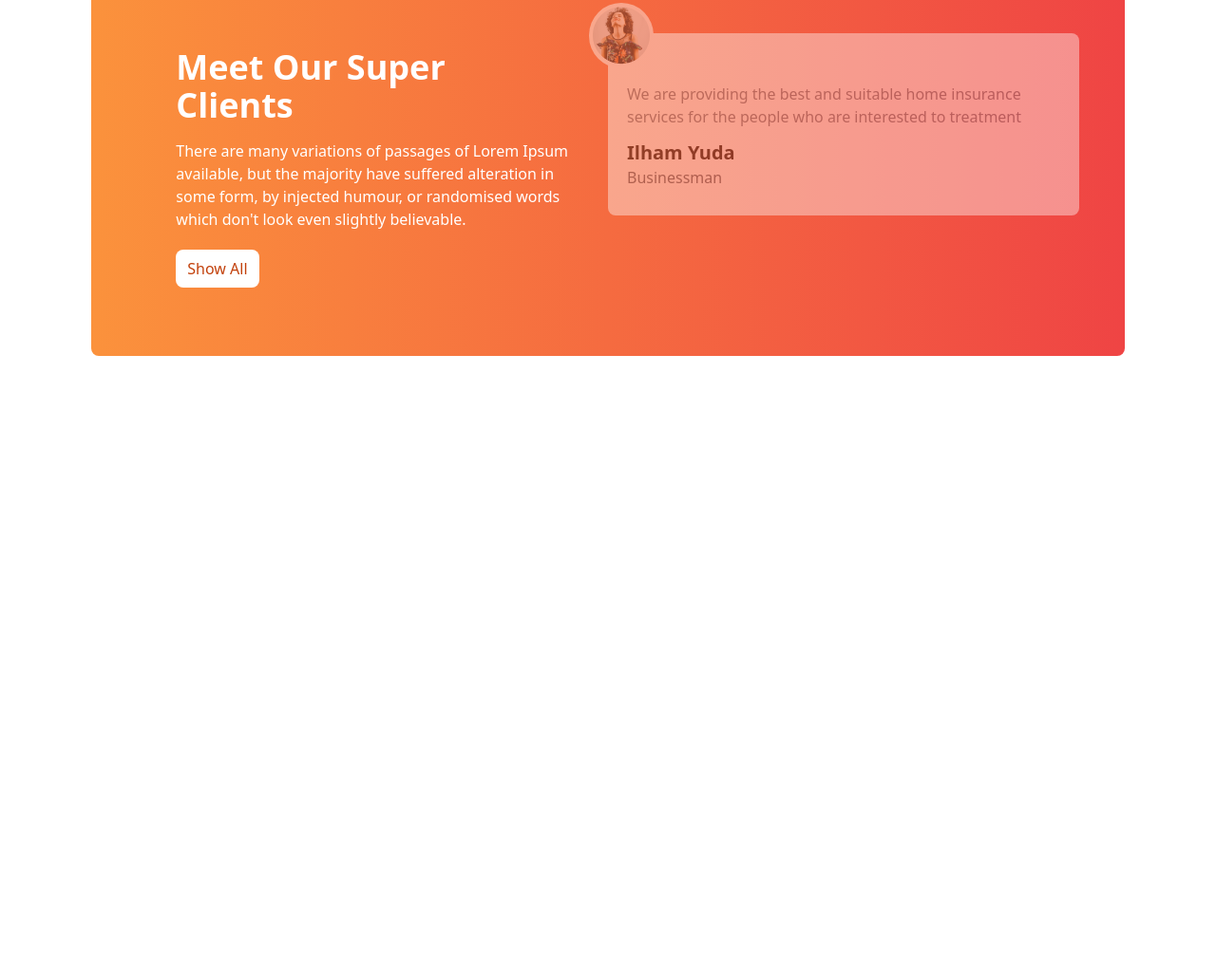
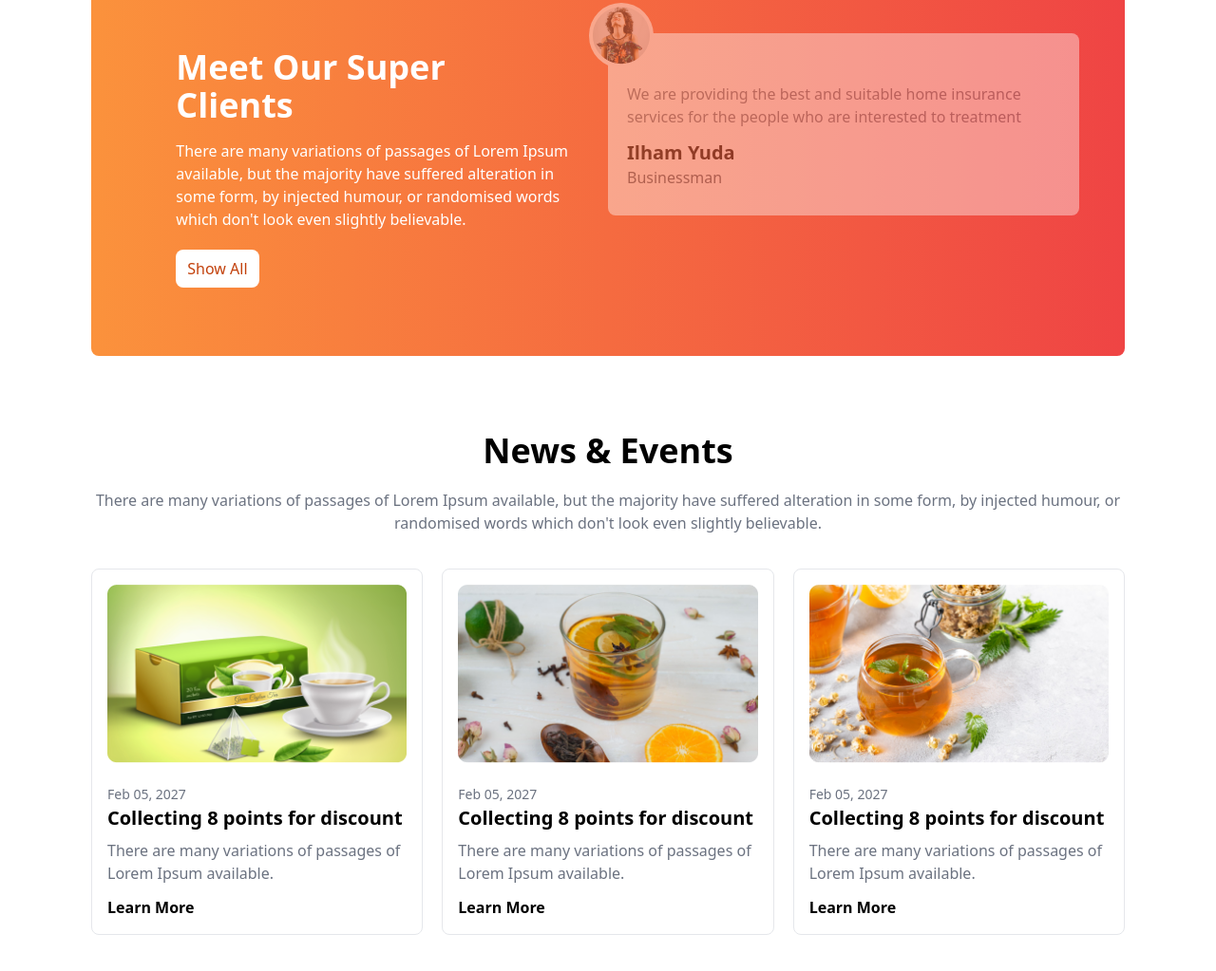
Before and after one commit to zobaer-zahad-reza/tea-house, a plain HTML site: page index.html in a window 1280 px wide. Shown: the part 1793-2816 px from the top of the page at 95% size. Before the commit the page ends 2248 px from the top, so only its background shows below. Drawn offline with nearby package versions, Linux system fonts and the light colour scheme.

Commit message:
added event section

```diff
--- a/index.html
+++ b/index.html
@@ -104,7 +104,7 @@
                 <!-- text section -->
                 <div class="flex justify-center items-center">
                     <div class="w-5/6">
-                        <h2 class="text-4xl font-extrabold mb-4 pt-10">Meet Our Super Clients</h2>
+                        <h2 class="text-3xl md:text-4xl font-extrabold mb-4 pt-10">Meet Our Super Clients</h2>
                         <p class="mb-5">There are many variations of passages of Lorem Ipsum available, but the majority have suffered alteration in some form, by injected humour, or randomised words which don't look even slightly believable. </p>
                         <button class="bg-white text-orange-700 px-3 py-2 rounded-lg">Show All</button>
                     </div>
@@ -121,8 +121,48 @@
                         </div>
 
                     </div>
-
             </div>
+         </section>
+         <!-- event section -->
+         <section class="mb-20 px-12">
+            <!-- text content -->
+             <div class="text-center">
+                <h1 class="text-4xl font-extrabold mb-5">News & Events</h1>
+                <p class="text-gray-500 mb-9">There are many variations of passages of Lorem Ipsum available, but the majority have suffered alteration in some form, by injected humour, or randomised words which don't look even slightly believable. </p>
+             </div>
+             <!-- event content -->
+              <div class="grid grid-cols-1 md:grid-cols-3 gap-5">
+                <!-- news one -->
+                <div class="border rounded-lg ">
+                    <div class="p-4">
+                        <img class="mb-5" src="images/news-1.png" alt="">
+                        <time class="mb-2 text-sm text-gray-500" datetime="">Feb 05, 2027</time>
+                        <h3 class="text-xl font-extrabold mb-2">Collecting 8 points for discount</h3>
+                        <p class="text-gray-500 mb-3">There are many variations of passages of Lorem Ipsum available.</p>
+                        <a class="font-bold mb-4" href="">Learn More</a>
+                    </div>
+                </div>
+                <!-- news two -->
+                <div class="border rounded-lg ">
+                    <div class="p-4">
+                        <img class="mb-5" src="images/news-2.png" alt="">
+                        <time class="mb-2 text-sm text-gray-500" datetime="">Feb 05, 2027</time>
+                        <h3 class="text-xl font-extrabold mb-2">Collecting 8 points for discount</h3>
+                        <p class="text-gray-500 mb-3">There are many variations of passages of Lorem Ipsum available.</p>
+                        <a class="font-bold mb-4" href="">Learn More</a>
+                    </div>
+                </div>
+                <!-- news three -->
+                <div class="border rounded-lg ">
+                    <div class="p-4">
+                        <img class="mb-5" src="images/news-3.png" alt="">
+                        <time class="mb-2 text-sm text-gray-500" datetime="">Feb 05, 2027</time>
+                        <h3 class="text-xl font-extrabold mb-2">Collecting 8 points for discount</h3>
+                        <p class="text-gray-500 mb-3">There are many variations of passages of Lorem Ipsum available.</p>
+                        <a class="font-bold mb-4" href="">Learn More</a>
+                    </div>
+                </div>
+              </div>
          </section>
     </main>
     <footer></footer>
```
